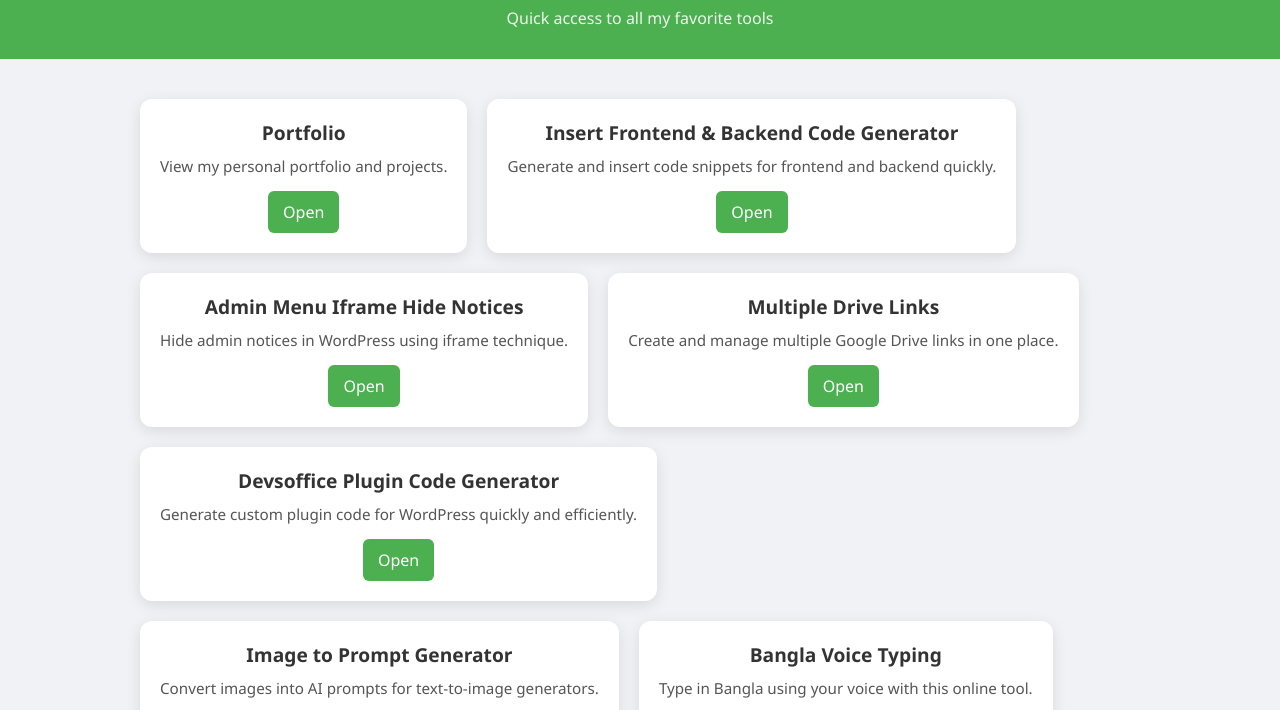
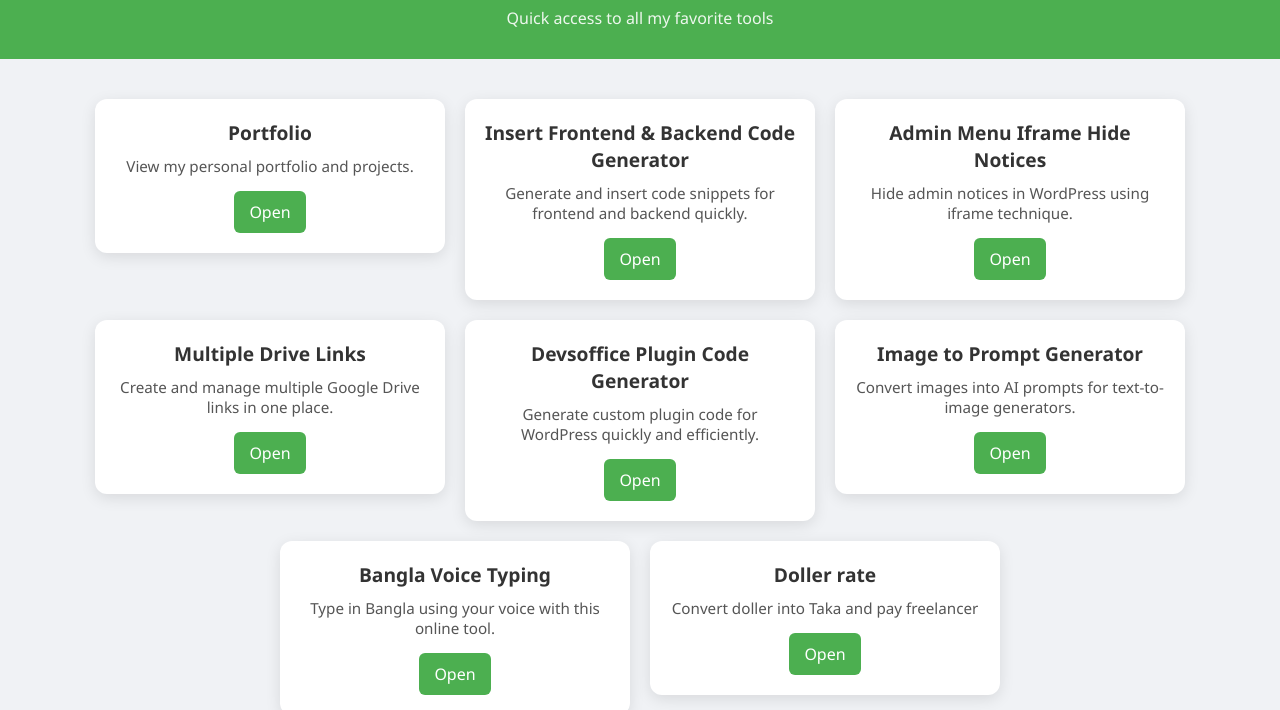
Before and after one commit to ashiqhosen/tools, a plain HTML site: page index.html in a window 1280 px wide. Shown: the part 81-791 px from the top of the page. Drawn offline with Linux system fonts and the light colour scheme.

Commit message:
Update index.html

```diff
--- a/index.html
+++ b/index.html
@@ -27,14 +27,15 @@
         font-size: 1rem;
         opacity: 0.9;
     }
-    main {
-    max-width: 1000px;
+main {
+    max-width: 100%;
     margin: 40px auto;
     padding: 0 20px;
     display: flex;
     align-items: start;
     flex-wrap: wrap;
     gap: 20px !important;
+    justify-content: center;
 }
     .tool-card {
         background-color: #fff;
@@ -43,6 +44,7 @@
         box-shadow: 0 4px 15px rgba(0,0,0,0.1);
         text-align: center;
         transition: transform 0.2s, box-shadow 0.2s;
+        width: 25% !important;
     }
     .tool-card:hover {
         transform: translateY(-5px);
```
